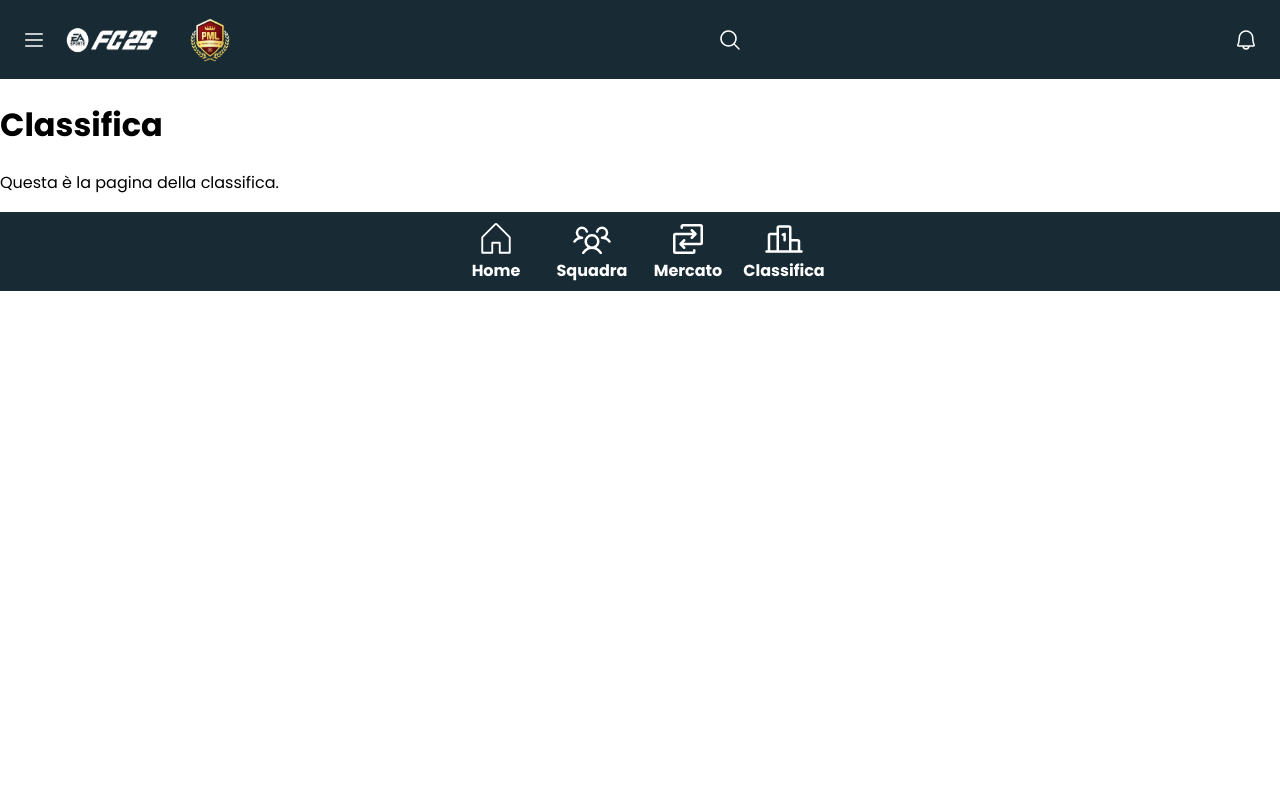
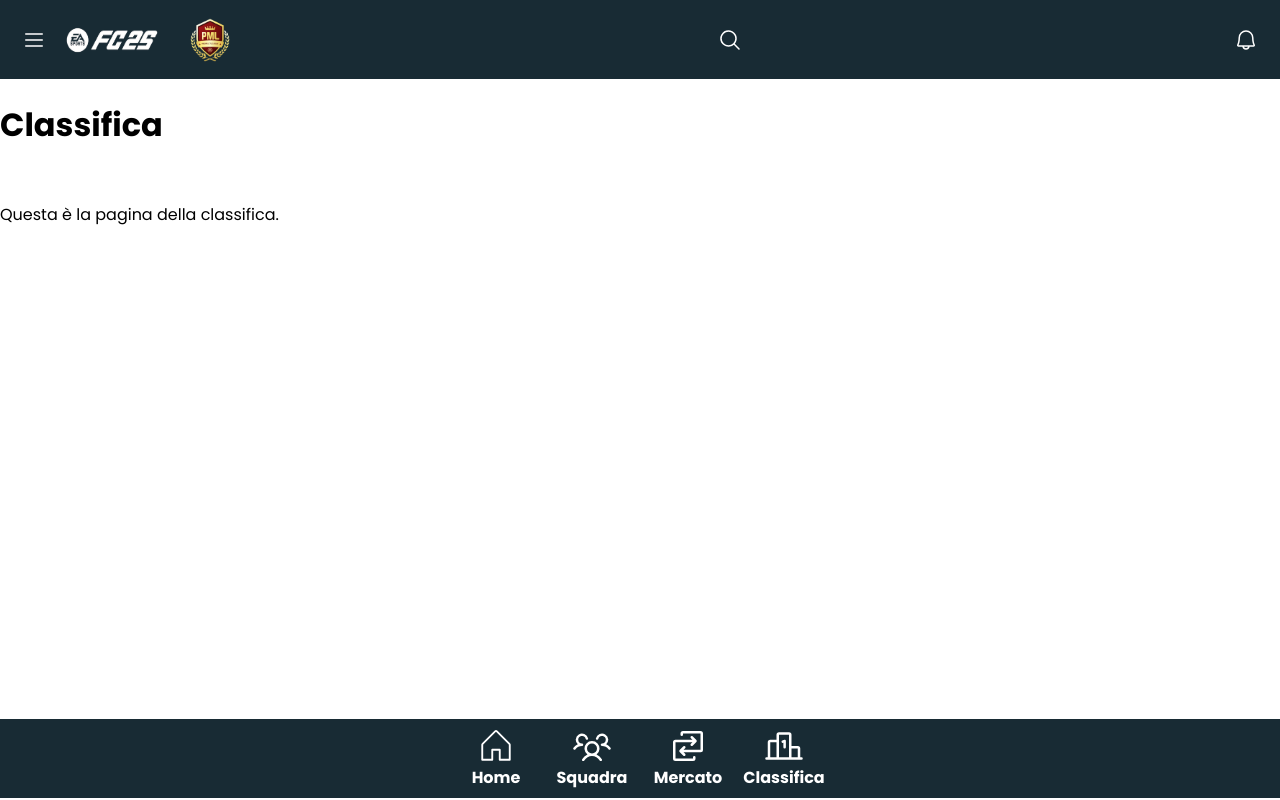
Before and after one commit to ilVicDeGiorgio/ASDAmaroni08, a Next.js app: page /classifica in a window 1280 px wide. Built offline with nearby package versions, Linux system fonts and the light colour scheme.

Commit message:
Added SCSS modules for the routes and adjusted the style of the home page as well

```diff
--- /dev/null
+++ b/app/classifica/page.module.scss
@@ -0,0 +1,8 @@
+.rootClassifica {
+  display: flex;
+  background-color: var(--background-default);
+  flex-direction: column;
+  overflow-y: auto;
+  height: 80vh;
+  grid-gap: 1rem;
+}
--- a/app/classifica/page.tsx
+++ b/app/classifica/page.tsx
@@ -1,9 +1,10 @@
 'use client';
 import React, { ReactElement } from 'react';
+import styles from './page.module.scss';
 
 function Classifica(): ReactElement {
   return (
-    <div>
+    <div className={styles.rootClassifica}>
       <h1>Classifica</h1>
       <p>Questa è la pagina della classifica.</p>
     </div>
--- /dev/null
+++ b/app/mercato/page.module.scss
@@ -0,0 +1,8 @@
+.rootMercato {
+  display: flex;
+  background-color: var(--background-default);
+  flex-direction: column;
+  overflow-y: auto;
+  height: 80vh;
+  grid-gap: 1rem;
+}
--- a/app/mercato/page.tsx
+++ b/app/mercato/page.tsx
@@ -1,9 +1,10 @@
 'use client';
 import React, { ReactElement } from 'react';
+import styles from './page.module.scss';
 
 function Mercato(): ReactElement {
   return (
-    <div>
+    <div className={styles.rootMercato}>
       <h1>Mercato</h1>
       <p>Questa è la pagina del Mercato.</p>
     </div>
--- a/app/page.module.scss
+++ b/app/page.module.scss
@@ -4,7 +4,7 @@
   background-color: var(--background-default);
   flex-direction: column;
   overflow-y: scroll;
-  height: 100vh;
+  height: 80vh;
   grid-gap: 1rem;
 }
 
--- /dev/null
+++ b/app/squadra/page.module.scss
@@ -0,0 +1,8 @@
+.rootSquadra {
+  display: flex;
+  background-color: var(--background-default);
+  flex-direction: column;
+  overflow-y: auto;
+  height: 80vh;
+  grid-gap: 1rem;
+}
--- a/app/squadra/page.tsx
+++ b/app/squadra/page.tsx
@@ -1,9 +1,10 @@
 'use client';
 import React, { ReactElement } from 'react';
+import styles from './page.module.scss';
 
 function Squadra(): ReactElement {
   return (
-    <div>
+    <div className={styles.rootSquadra}>
       <h1>Squadra</h1>
       <p>Questa è la pagina della Squadra.</p>
     </div>
--- a/components/Navbar/Navbar.tsx
+++ b/components/Navbar/Navbar.tsx
@@ -13,7 +13,7 @@ export default function Navbar(): ReactElement {
       <ul>
         {/* Link della navbar */}
         <li>
-          <Link href="/home" passHref>
+          <Link href="/" passHref>
             <PiHouseLight />
             Home
           </Link>
```
Also changed, not shown: app/home/page.tsx (deleted, +0 -13 lines).
